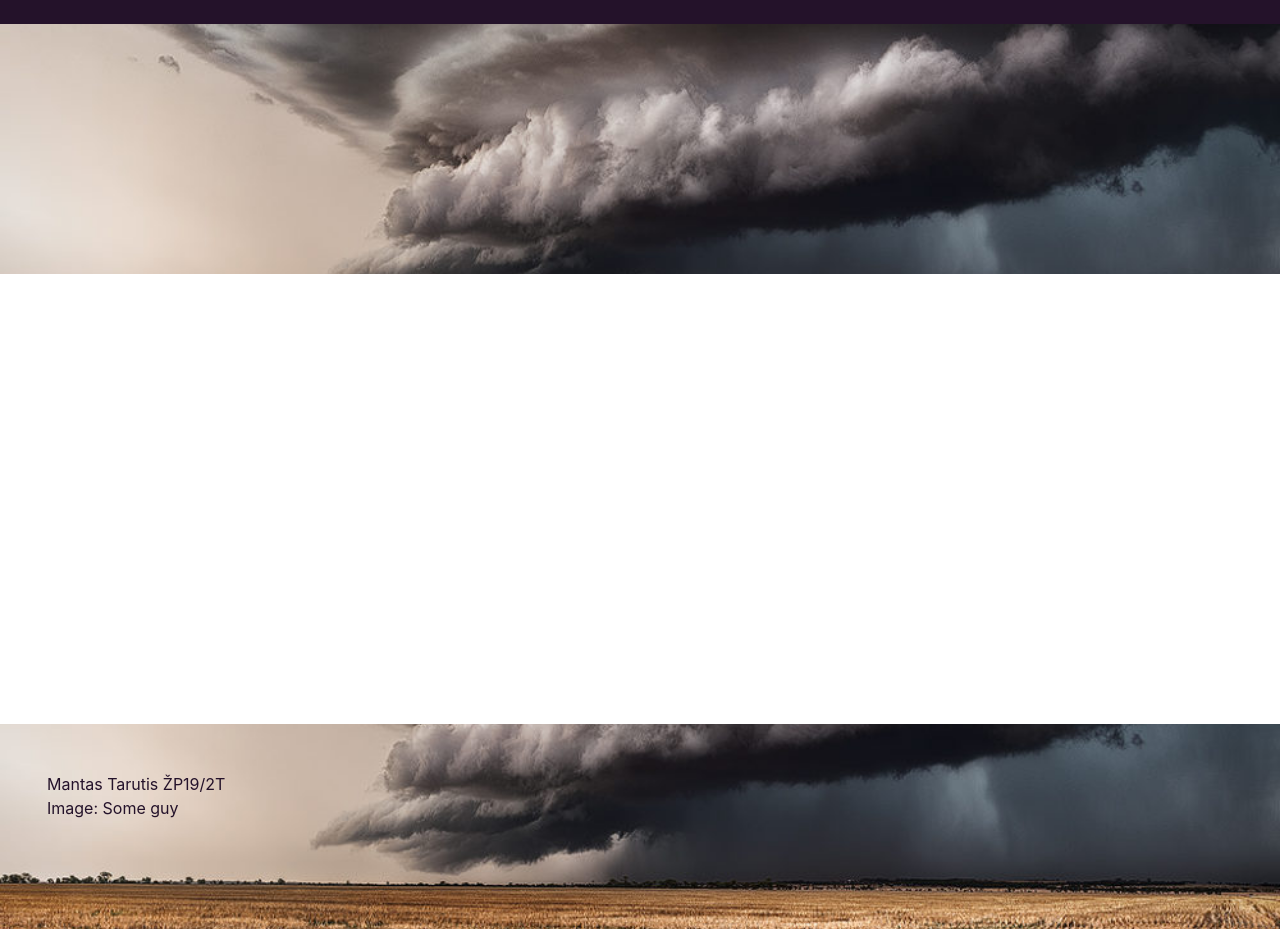
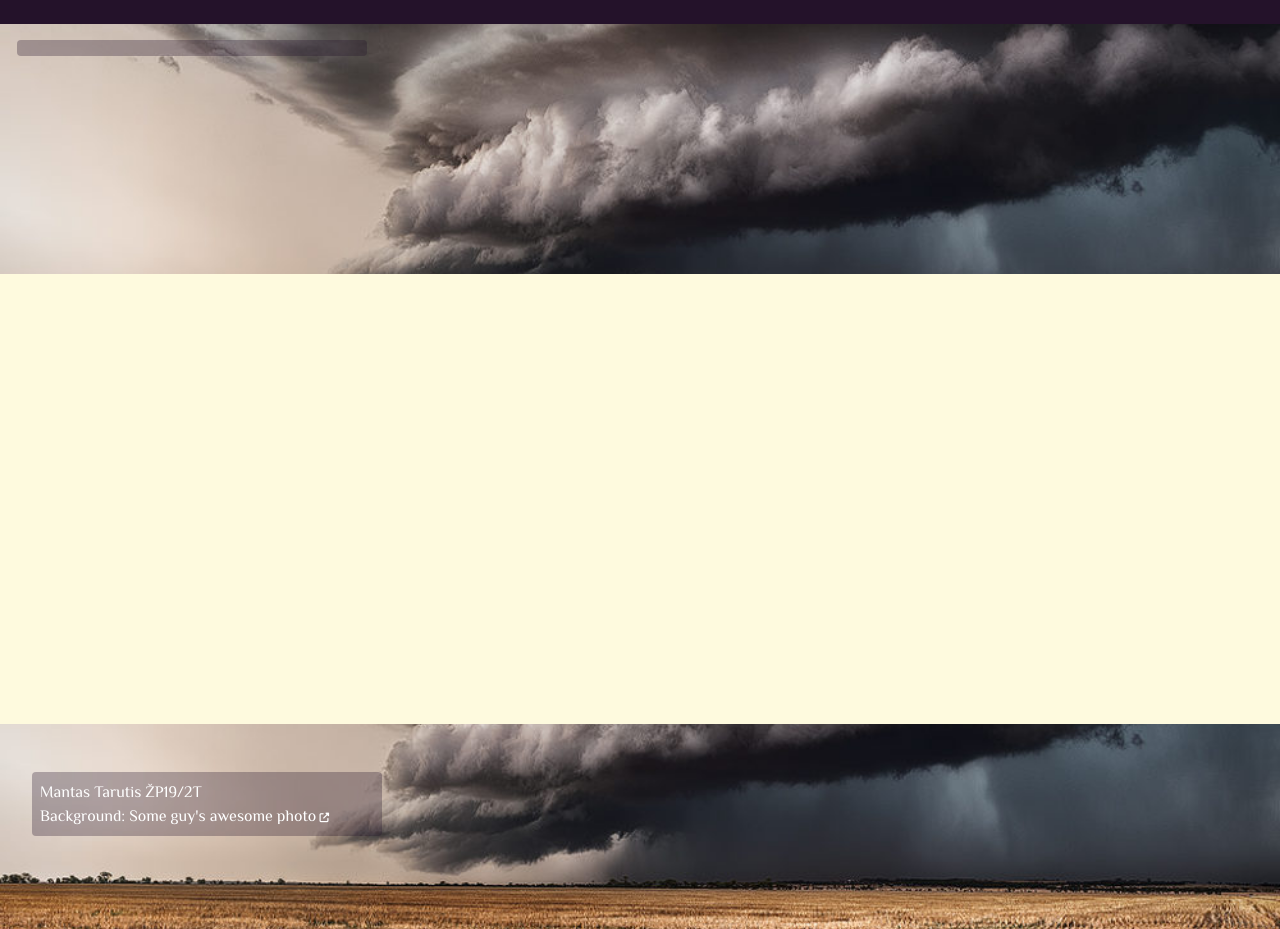
Before and after one commit to MikeTango30/KITM_JS_weather, a plain HTML site: page index.html in a window 1280 px wide. Shown: the part 79-1008 px from the top of the page. Drawn offline with nearby package versions, Linux system fonts and the light colour scheme; files that its build step writes are made by us from their sources; no server answers; some icons are missing; a web font is replaced by a local one.

Commit message:
city title, footer text in background, new font & color

```diff
--- a/index.html
+++ b/index.html
@@ -10,8 +10,7 @@
   <!--  Bootstrap override-->
   <link rel="stylesheet" type="text/css" href="css/styles.css">
   <!--Google fonts-->
-  <link href="https://fonts.googleapis.com/css?family=Baskervville:400,400i&display=swap&subset=latin-ext"
-        rel="stylesheet">
+  <link href="https://fonts.googleapis.com/css?family=Philosopher&display=swap" rel="stylesheet">
   <!--favicon-->
   <link rel="icon" type="image/png" href="assets/favicon/favicon.ico">
   <!--weather icons-->
@@ -20,7 +19,7 @@
   <!--Font Awesome-->
   <link href="https://use.fontawesome.com/releases/v5.0.4/css/all.css" rel="stylesheet">
   <script src="https://kit.fontawesome.com/b80f6d846e.js" crossorigin="anonymous"></script>
-  <title>Feel the Rain!</title>
+  <title>Embrace Darkness</title>
 </head>
 <body>
 <div class="container-fluid">
@@ -28,8 +27,8 @@
     <div class="container">
       <nav class="navbar justify-content-start">
           <div class="col col-sm-6 col-xl-4">
-          <a class="navbar-brand text-white">Always Raining</a>
-          <p class="help-text">Weather in Lithuania, for our english speaking friends</p>
+          <a class="navbar-brand text-white">Ominous Weather</a>
+          <p class="help-text">Weather in Lithuania</p>
           </div>
         <div class="col-sm">
           <form class="form-inline w-100">
@@ -45,7 +44,7 @@
   <section class="weather-weekly">
     <div class="container h-100">
       <div class="row h-100 justify-content-between">
-        <div class="row town-name w-100 ">
+        <div class="row town-name w-100 no-gutters">
           <div class="col">
             <h4 class="text-white city"></h4>
           </div>
@@ -66,10 +65,10 @@
   <footer>
     <div class="container">
       <div class="row pt-5 w-100">
-        <div class="col">
+        <div class="col credit">
           <span>Mantas Tarutis ŽP19/2T</span>
           <br>
-          <span>Image: <a href="http://jordancantelo.com/photo/ominous-skies/">Some guy</a></span>
+          <span>Background: <a href="http://jordancantelo.com/photo/ominous-skies/" target="_blank">Some guy's awesome photo<i class="fas fa-external-link-alt"></i></a></span>
         </div>
       </div>
     </div>
--- a/sass/_colors.scss
+++ b/sass/_colors.scss
@@ -3,4 +3,5 @@ $color__plain-white:         #ffffff;
 $color__light-grey:       #777777;
 $color__cosmic:              #6f396d;
 $color__deep-purple:          #24122a;
-$collor__ominous-grey:      #D2CDCC;
+$color__ominous-grey:     #535F6B;
+$color__hay-yellow        :#fdee98;
--- a/sass/_global.scss
+++ b/sass/_global.scss
@@ -1,4 +1,9 @@
 @import "colors";
+
+body {
+  font-family: 'Philosopher', sans-serif;
+  color: $color__deep-purple;
+}
 
 .container-fluid {
   padding: 0;
@@ -32,6 +37,13 @@ header {
 
   .town-name {
     margin-top: 1rem;
+    margin-left: -15px;
+    .city {
+      max-width: 350px;
+      padding: .5rem;
+      background-color: transparentize( $color__deep-purple, .7);
+      border-radius: .25rem;
+    }
   }
 }
 
@@ -47,7 +59,7 @@ header {
   height: 90px;
   min-width: 120px;
   border-left: 1px solid #ccc;
-  background-color: $color__plain-white;
+  background-color: lighten($color__hay-yellow, 14%);
   border-bottom: 7px solid $color__cosmic;
   align-self: flex-end;
   font-size: .8rem;
@@ -64,6 +76,9 @@ header {
 }
 
 .weather-hourly {
+  background-color: lighten($color__hay-yellow, 14%);
+  height: 450px;
+
   .hours {
     flex-wrap: nowrap;
     padding: 1rem .5rem;
@@ -71,8 +86,6 @@ header {
   .container {
     overflow-x: scroll;
   }
-
-  height: 450px;
 
   .hour {
     display: flex;
@@ -165,13 +178,45 @@ footer {
   background: no-repeat 0 85% url("../assets/img/wthr1000x936.jpg");
   background-size: cover;
   height: 300px;
-  color: $color__deep-purple;
+  color: $color__plain-white;
+  .credit {
+    max-width: 350px;
+    padding: .5rem;
+    background-color: transparentize( $color__deep-purple, .7);
+    border-radius: .25rem;
+  }
   a {
-    color: $color__deep-purple;
+    color: $color__plain-white;
     text-decoration: none;
-    :hover {
-      color: $color__deep-purple;
+    &:hover {
+      color: $color__plain-white;
       text-decoration: underline;
     }
   }
+  i {
+    color: $color__plain-white;
+    font-size: .6rem;
+    padding-left: .2rem;
+  }
 }
+
+// Scrollbars
+// width
+::-webkit-scrollbar {
+  height: 4px;
+  width: 4px;
+}
+// Track
+::-webkit-scrollbar-track {
+  box-shadow: inset 0 0 5px grey;
+  border-radius: 10px;
+}
+// Handle
+::-webkit-scrollbar-thumb {
+  background: $color__deep-purple;
+  border-radius: 2px;
+}
+// Handle on hover
+::-webkit-scrollbar-thumb:hover {
+  background: $color__cosmic;
+}
```
Also changed, not shown: js/app.js (+0 -7 lines).
